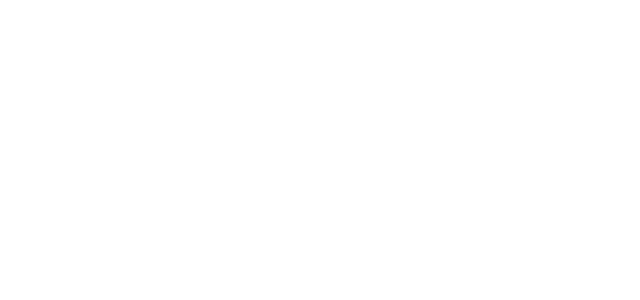
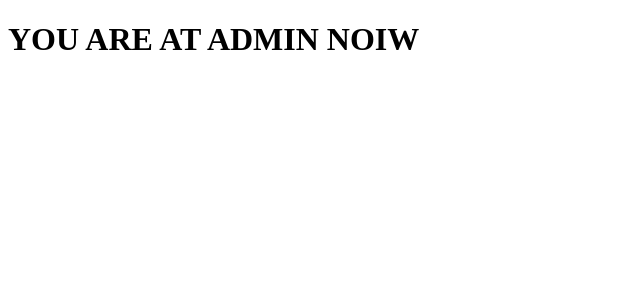
Before and after one commit to XenDeQwak/CamayaHomes, an Angular app in the folder camayafend/: page /admin in a window 1280 px wide. Before the commit this address led to /. Shown: the top 300 px of the page, without its empty margins (0-640 px from the left). Built offline with nearby package versions, Linux system fonts and the light colour scheme.

Commit message:
[ADDITION] added site for admin

```diff
--- a/camayafend/src/app/app.routes.ts
+++ b/camayafend/src/app/app.routes.ts
@@ -2,10 +2,12 @@ import { Routes } from '@angular/router';
 import { LoginComponent } from './components/login.component';
 import { SignupComponent } from './components/signup.component';
 import { HomeComponent } from './components/home.component';
+import { AdminHomeComponent } from './components/admin.home.component';
 
 export const routes: Routes = [
   { path: 'login', component: LoginComponent },
   { path: 'signup', component: SignupComponent },
   { path: 'home', component: HomeComponent },
+  { path: 'admin', component: AdminHomeComponent },
   { path: '', redirectTo: 'login', pathMatch: 'full' }
 ];
--- a/camayafend/src/app/components/home.component.ts
+++ b/camayafend/src/app/components/home.component.ts
@@ -4,7 +4,7 @@ import { FormsModule } from "@angular/forms";
 
 @Component({
     selector: 'app-home',
-    templateUrl: '../html/index.html',
+    templateUrl: '../html/home.html',
     standalone: true,
     imports: [CommonModule, FormsModule]
 
--- /dev/null
+++ b/camayafend/src/app/html/admin-home.html
@@ -0,0 +1 @@
+<h1>YOU ARE AT ADMIN NOIW</h1>
```
Also changed, not shown: camayafend/src/app/components/admin.home.component.ts (added, +10 -0 lines), camayafend/src/app/html/home.html (renamed from camayafend/src/app/html/index.html).
